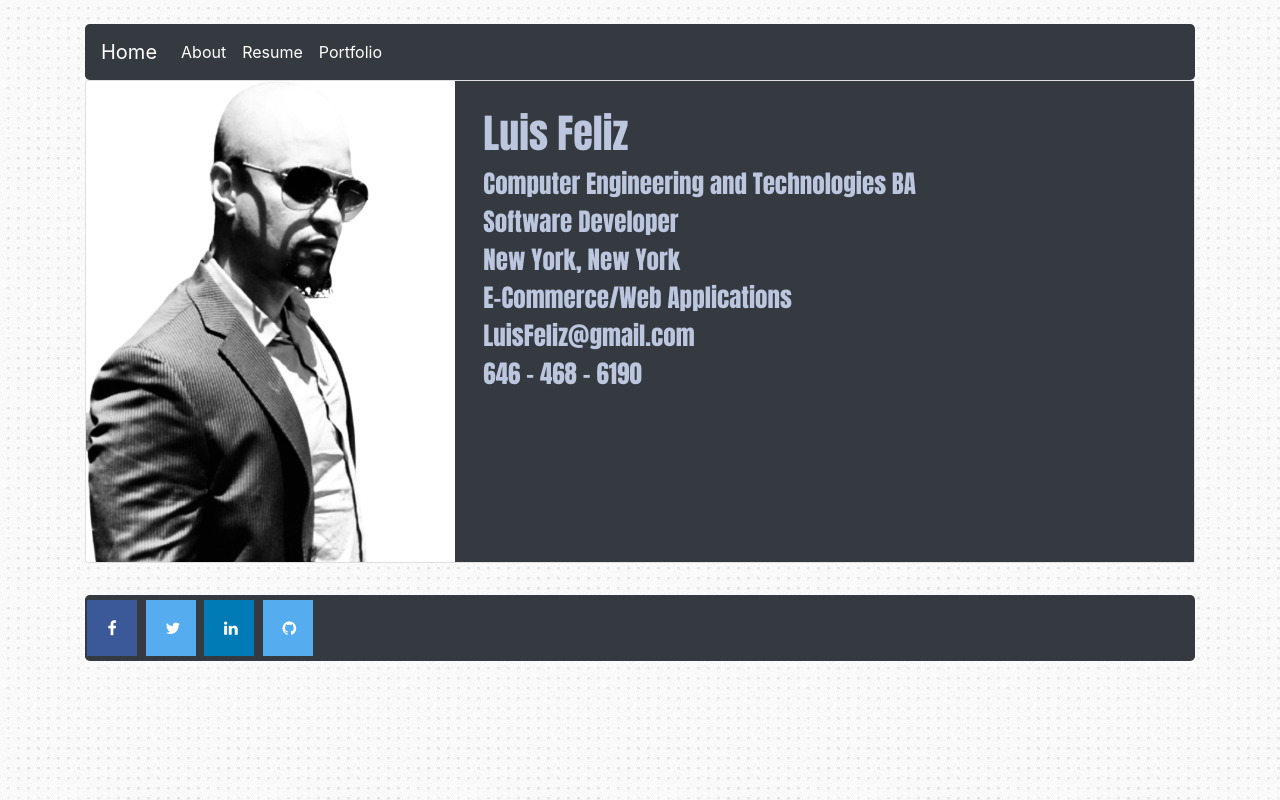
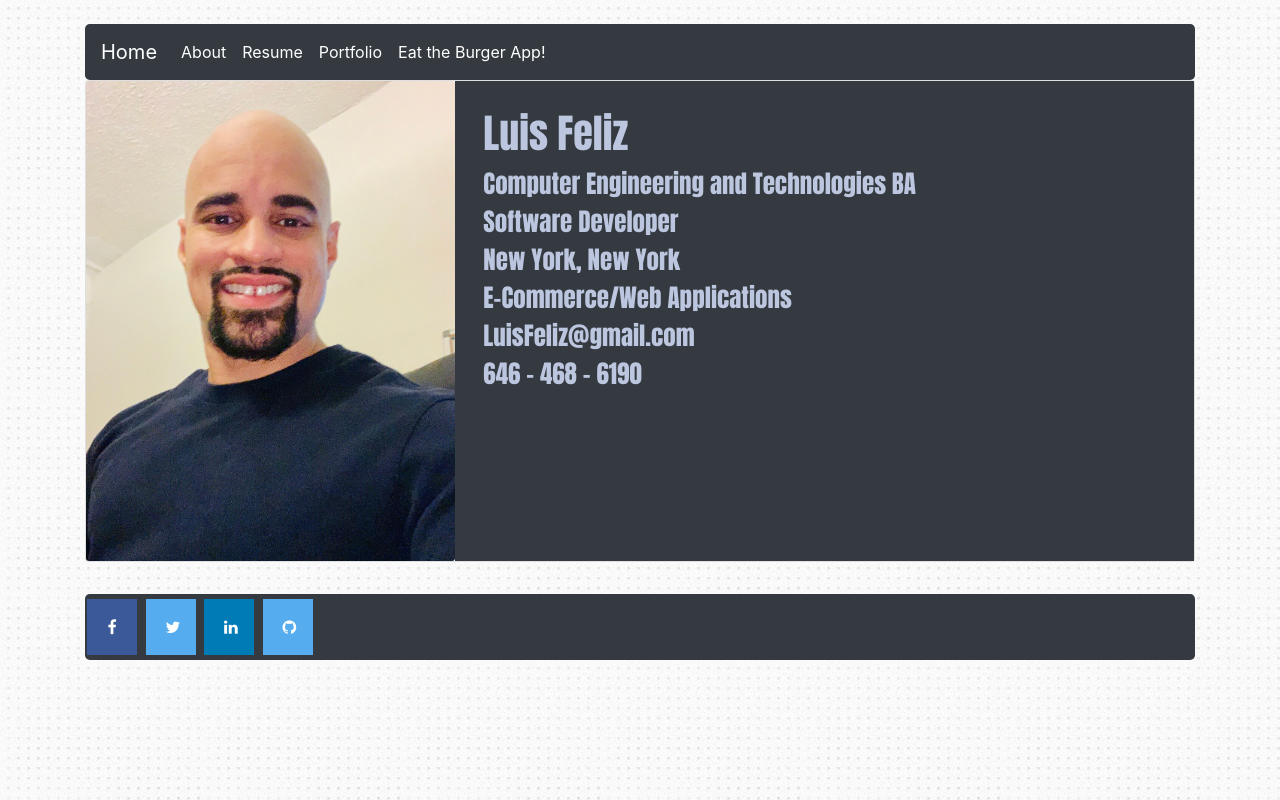
Before and after one commit to Luisfeliz3/Responsive_Portfolio, a plain HTML site: page assets/pages/aboutMe.html in a window 1280 px wide. Drawn offline with nearby package versions, Linux system fonts and the light colour scheme.

Commit message:
chore(Portfolio): adding Burger app linka and new image

```diff
--- a/assets/pages/aboutMe.html
+++ b/assets/pages/aboutMe.html
@@ -35,7 +35,11 @@
                             href="./resume.html">Resume</a>
                     </li>
                     <li class="nav-item">
-                        <a class="nav-link text-white" target="_blank" href="https://github.com/settings/repositories">Portfolio</a>
+                        <a class="nav-link text-white" target="_blank" href="https://github.com/luisfeliz3">Portfolio</a>
+                    </li>
+
+                     <li class="nav-item">
+                        <a class="nav-link text-white" target="_blank" href="https://burger-eat-in.herokuapp.com/burgers">Eat the Burger App!</a>
                     </li>
                 </ul>
 
@@ -49,7 +53,7 @@
             <div class="card mb-3" style="max-width: 1000x;">
                 <div class="row no-gutters">
                   <div class="col-md-4">
-                    <img src="../images/IMG_0192.jpg" class="card-img" alt="me">
+                    <img src="../images/me.jpg" class="card-img" alt="me">
                   </div>
                   <div class="col-md-8 bg-dark p-2">
                     <div class="card-body contact">
```
Also changed, not shown: assets/pages/resume.html (+4 -1 lines), index.html (+5 -2 lines), assets/images/me.jpg (added).
